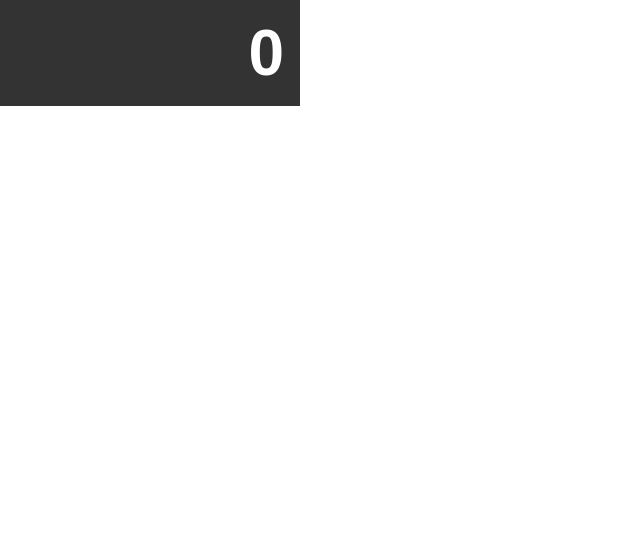
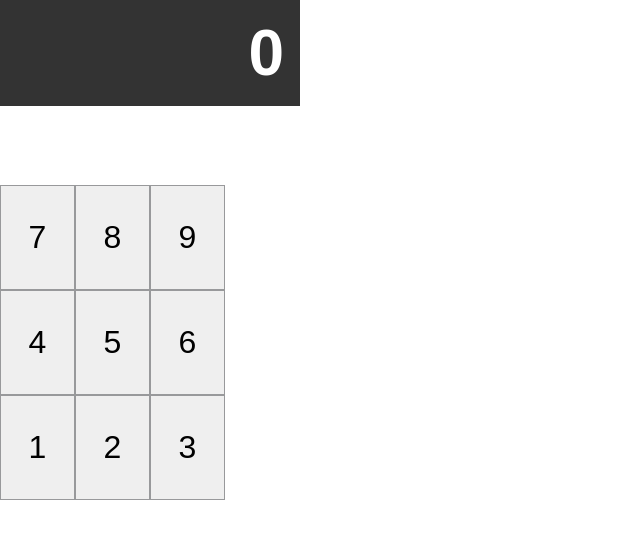
Before and after one commit to next-step/react-calculator, a React (Vite) app: page / in a window 1280 px wide. Shown: the top 538 px of the page, without its empty margins (0-640 px from the left). Built offline with nearby package versions, Linux system fonts and the light colour scheme; the HTML template or start-up script is replaced by a standard one.

Commit message:
feat: 숫자 버튼 ui 적용

```diff
--- a/src/Calculator/Calculator.tsx
+++ b/src/Calculator/Calculator.tsx
@@ -1,7 +1,10 @@
+import DigitButtonList from './DigitButtonList'
+
 const Calculator = () => {
   return (
     <section className="calculator">
       <h1 id="total">0</h1>
+      <DigitButtonList />
     </section>
   )
 }
--- /dev/null
+++ b/src/Calculator/DigitButtonList/DigitButton/DigitButton.tsx
@@ -0,0 +1,13 @@
+import { ComponentProps } from 'react'
+
+type Props = ComponentProps<'button'>
+
+const DigitButton = ({ children, ...rest }: Props) => {
+  return (
+    <button className="digit" {...rest}>
+      {children}
+    </button>
+  )
+}
+
+export default DigitButton
--- /dev/null
+++ b/src/Calculator/DigitButtonList/DigitButton/index.ts
@@ -0,0 +1 @@
+export { default } from './DigitButton'
--- /dev/null
+++ b/src/Calculator/DigitButtonList/DigitButtonList.tsx
@@ -0,0 +1,19 @@
+import DigitButton from './DigitButton'
+
+const DigitButtonList = () => {
+  const MAX_NUMBER = 9
+  const NUMBERS = Array.from(
+    { length: MAX_NUMBER },
+    (_, index) => MAX_NUMBER - index,
+  )
+
+  return (
+    <div className="digits flex">
+      {NUMBERS.map((number) => (
+        <DigitButton>{number}</DigitButton>
+      ))}
+    </div>
+  )
+}
+
+export default DigitButtonList
--- /dev/null
+++ b/src/Calculator/DigitButtonList/index.ts
@@ -0,0 +1 @@
+export { default } from './DigitButtonList'
```
